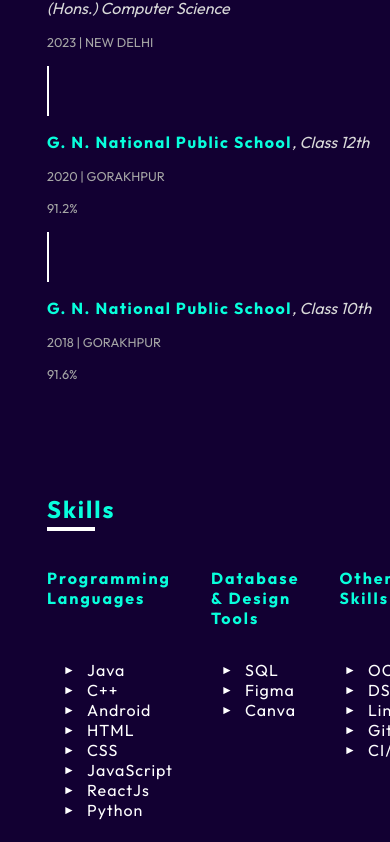
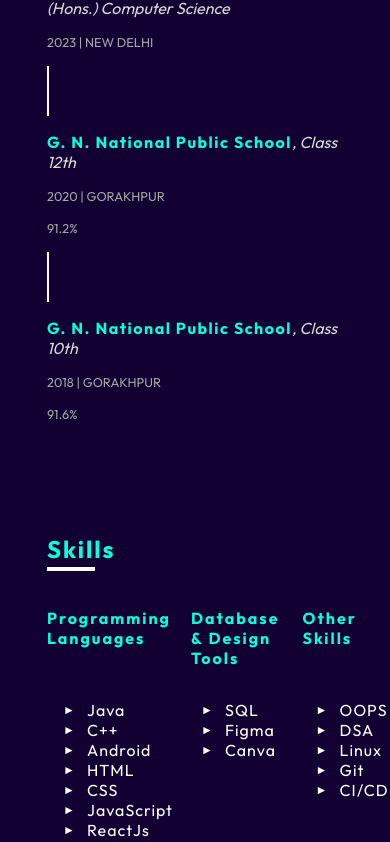
Before and after one commit to israni21/My-Portfolio, a React (Create React App) app: page / in a window 390 px wide. Shown: the part 1882-2724 px from the top of the page. Built offline with nearby package versions, Linux system fonts and the light colour scheme.

Commit message:
Update HeroImageStyles2.css

```diff
--- a/src/components/HeroImageStyles2.css
+++ b/src/components/HeroImageStyles2.css
@@ -141,7 +141,7 @@
 .footer .footer-container .left p5{
     font-size: 1.2rem;
     font-style: italic;
-    margin: 1rem 1rem 1rem 0;
+    margin: 1rem 2rem 1rem 0;
     font-family: 'Outfit';
     color: #d9d9d9;
 }
@@ -158,7 +158,7 @@
 .footer .footer-container .left p6{
     font-size: 1.2rem;
     font-style: italic;
-    margin: 1rem 1rem 1rem 0;
+    margin: 1rem 2rem 1rem 0;
     font-family: 'Outfit';
     color: #d9d9d9;
 }
@@ -245,7 +245,7 @@
     height: 60px;
 }
 
-@media screen and (max-width: 1400px){
+@media screen and (max-width: 1200px) and (min-width: 400px){
     .left{
         height: 100%;
         max-width: 80%;
@@ -382,6 +382,144 @@
       }
 }
 
+@media screen and (max-width: 399px){
+    .left{
+        height: 100%;
+        max-width: 80%;
+        display: flex;
+        flex-direction: column;
+        padding: 0.5rem;
+    }
+
+    .footer-container{
+        grid-template-columns: 1fr;
+    }
+
+    .footer .footer-container .left .skill-grid-outer{
+        grid-gap: 20px;
+    }
+
+    .footer .footer-container .left .skill-grid-inner{
+        grid-gap: 20px;
+    }
+
+    .footer .footer-container .left h1{
+        font-size: 1.5rem;
+        padding: 6rem 0 0.3rem;
+    }
+
+    .footer .footer-container h1{
+        font-size: 2rem;
+        padding: 6rem 0 0.3rem;
+    }
+
+    .footer .footer-container .left h2{
+        font-size: 1rem;
+        padding: 2rem 0 2rem 0;
+    }
+
+    .footer .footer-container .left p{
+        font-size: 1rem;
+        padding: 1.6rem 1.5rem 0;
+        letter-spacing: 1px;
+    }
+
+    .footer .footer-container .text p{
+        font-size: 1rem;
+        padding: 1.6rem 10rem 0 0;
+        letter-spacing: 1px;
+    }
+
+    .footer .footer-container .left p1{
+        font-size: 1rem;
+        padding: 1.6rem 0 0 0;
+        letter-spacing: 1px;
+    }
+
+    .footer .footer-container .left p2{
+        font-size: 1rem;
+    }
+
+    .footer .footer-container .left p2::before{
+        font-size: 1.2rem;
+        letter-spacing: 1px;
+    }
+
+    .footer .footer-container .left p3{
+        font-size: 0.8rem;
+    }
+
+    .footer .footer-container .left p4{
+        font-size: 1rem;
+    }
+
+    .footer .footer-container .left p4::before{
+        font-size: 1.2rem;
+        letter-spacing: 1px;
+    }
+
+    .footer .footer-container .left p5{
+        font-size: 1rem;
+    }
+
+    .footer .footer-container .left p5::before{
+        font-size: 1rem;
+    }
+
+    .footer .footer-container .left p6{
+        font-size: 1rem;
+    }
+
+    .footer .footer-container .left p6::before{
+        font-size: 1rem;
+    }
+
+    .footer .end p{
+        font-size: 1rem;
+        padding: 3rem 2rem 2rem 3rem;
+        letter-spacing: 1px;
+    }
+
+    .footer .footer-container .left .vl{
+        border-left: 2px solid #fff;
+        height: 50px;
+    }
+
+    .footer .footer-container .left #arrow li:before{
+        content: "\25BA \0020";
+        font-size: 12px;
+        position: absolute;
+        top: 2px;
+    }
+
+    .footer .footer-container .about-img{
+        margin: 3rem 3rem 0 0rem;
+        max-width: 100%;
+        max-height: 100%;
+        border: 5px solid #08ffdc;
+        object-fit: cover;
+        background-size: cover;
+    }
+
+    .footer .footer-container .animate-img{
+        margin: 3rem 3rem 0 0rem;
+        max-width: 100%;
+        max-height: 100%;
+        border: 5px solid #08ffdc;
+        object-fit: cover;
+        background-size: cover;
+    }
+
+    .footer .footer-container .h-divider {
+        align-content: center;
+        width: 0%;
+        position: absolute;
+        margin-top: 20rem;
+        padding: 35rem 5rem 0 0;
+      }
+}
+
+
 .fade-in-image {
     animation: fadeIn 5s;
     -webkit-animation: fadeIn 5s;
```
